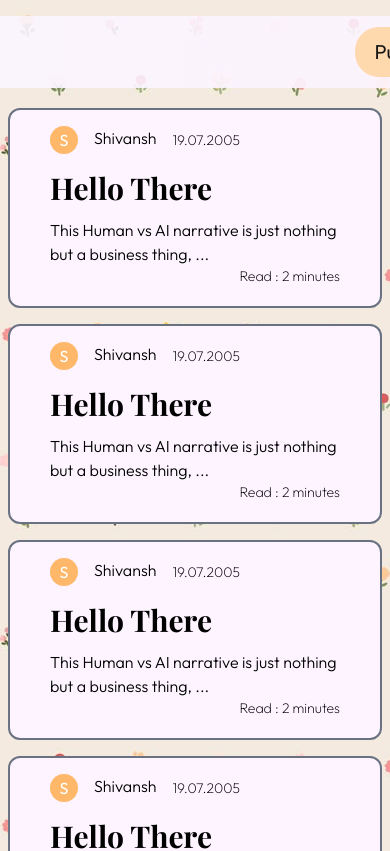
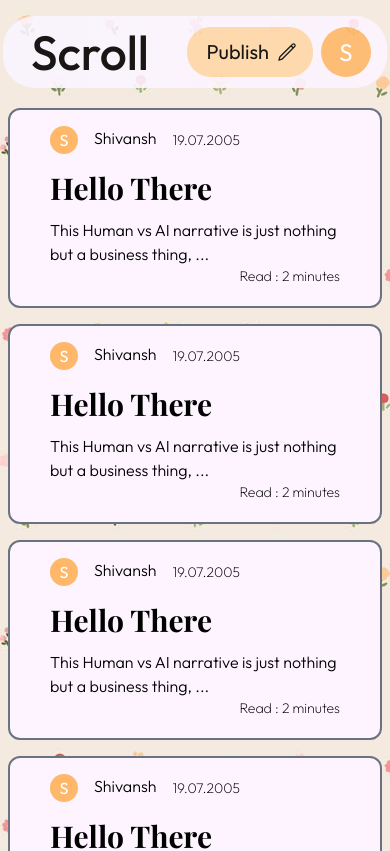
Before and after one commit to ShivanshuPande/Scroll, a React (Vite) app in the folder frontend/: page /blog in a window 390 px wide. Shown: the top 851 px of the page. Built offline with nearby package versions, Linux system fonts and the light colour scheme; a web font is replaced by a local one.

Commit message:
completed the blogs --almost

```diff
--- a/frontend/src/components/BlogHeader.tsx
+++ b/frontend/src/components/BlogHeader.tsx
@@ -7,7 +7,7 @@ interface ButtonProps {
 
 function Button({onClick} : ButtonProps){
     return (
-    <span className="flex items-center bg-orange-200 rounded-3xl">
+    <span className="flex items-center ml-3 bg-orange-200 rounded-3xl">
         <button onClick={onClick} className=" flex items-center pl-5 pr-4 ">
             <span className="pr-2 text-xl  font-outfit">Publish</span>
             <svg xmlns="http://www.w3.org/2000/svg" fill="none" viewBox="0 0 24 24" strokeWidth={1.5} stroke="currentColor" className="size-5">
@@ -25,14 +25,14 @@ function temp (){
 export const BlogHeader=()=>{
     return (
         <div className="fixed left-1/2 -translate-x-1/2 top-0 p-4 z-50">
-            <div className=" bg-linear-to-r from-purple-50 to-fuchsia-50 w-200 h-18 flex justify-between content-center
+            <div className=" bg-linear-to-r from-purple-50 to-fuchsia-50 lg:w-200 md:w-150 sm:w-120 w-96 h-18 flex justify-between content-center
                 rounded-4xl  items-center opacity-[.90]">
                 <div className="font-outfit font-medium text-5xl pl-7 ">
                     Scroll
                 </div>
                 <div className="flex">
                     <Button onClick={temp}/>
-                        <span className="ml-12 pr-4">
+                        <span className="sm:ml-10 ml-2 pr-4">
                             <Avatar fontSize={"2xl"} size={50} name="Shivanshu Pandey"/>
                         </span>
                     </div>
```
